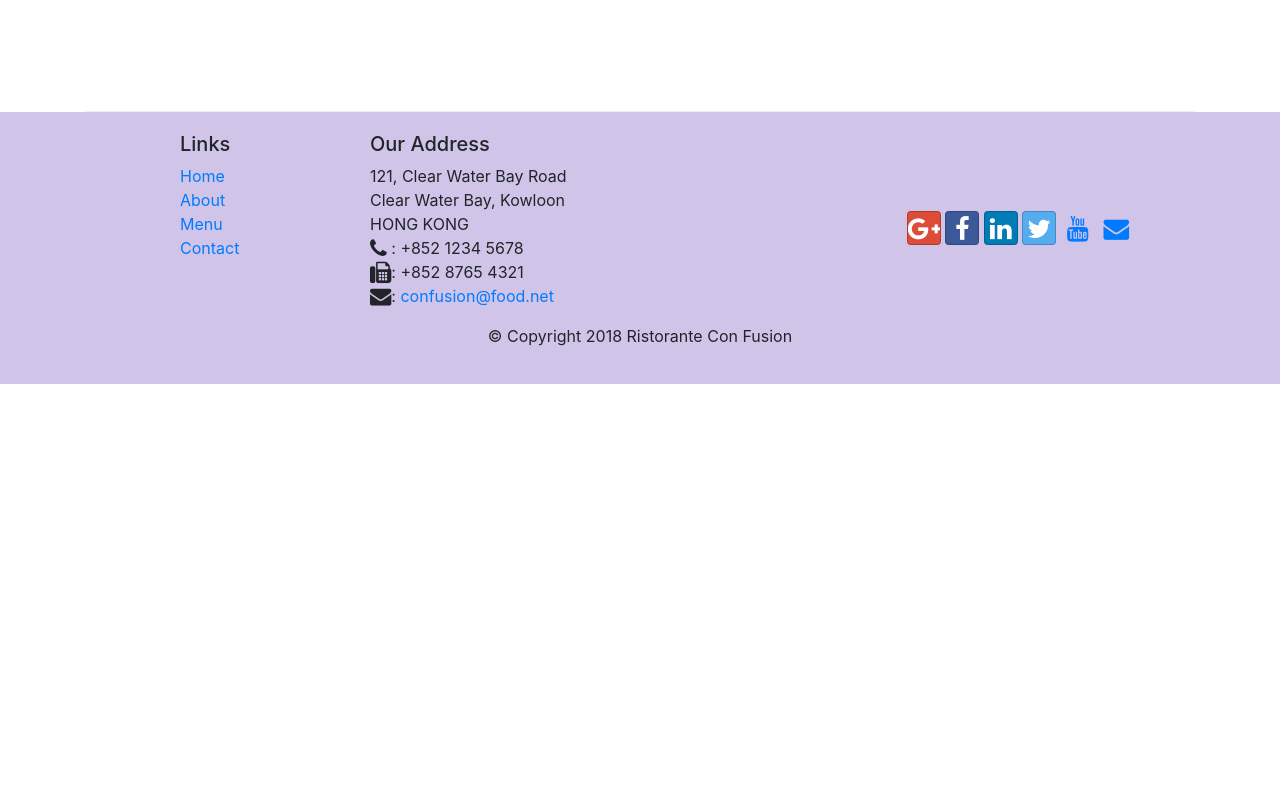
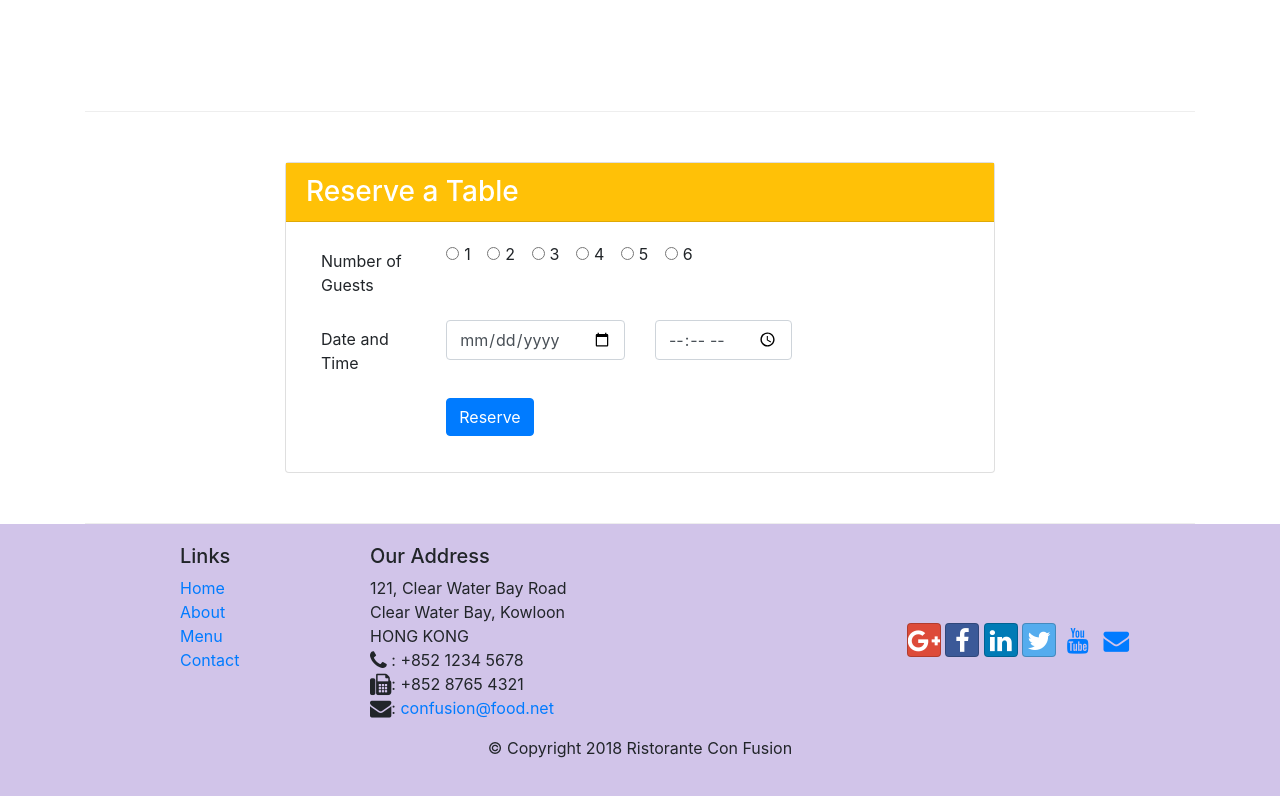
Before and after one commit to rishav10/bootstrap_coursera, a website: page index.html in a window 1280 px wide. Shown: the part 1422-2218 px from the top of the page. Before the commit the page ends 1806 px from the top, so only its background shows below. Drawn offline with nearby package versions, Linux system fonts and the light colour scheme.

Commit message:
2nd assignment

```diff
--- a/index.html
+++ b/index.html
@@ -43,9 +43,15 @@
                 <div class="col-12 col-sm align-self-center">
                     <img src="img/logo.png" class="img-fluid">
                 </div>
+                <div class="col-12 col-sm align-self-center">
+                    <a class="btn btn-warning btn-lg btn-block" href="#reserveTableForm" role="button">Reserve Table</a>
+                </div>
             </div>
+
         </div>
     </header>
+
+
 
     <div class="container">
         <div class="row row-content align-items-center">
@@ -73,8 +79,14 @@
                 <h3>This Month's Promotions</h3>
             </div>
             <div class="col col-sm col-md">
-                <h2>Weekend Grand Buffet</h2>
-                <p class="d-none d-sm-block">Featuring mouthwatering combinations with a choice of five different salads, six enticing appetizers, six main entrees and five choicest desserts. Free flowing bubbly and soft drinks. All for just $19.99 per person </p>
+                <div class="media">
+                    <div class="media-body">
+                        <h2 class="mt-0">Weekend Grand Buffet <span class="badge badge-danger">HOT</span></h2>
+                         <p class="d-none d-sm-block">Featuring mouthwatering combinations with a choice of five different salads, six enticing appetizers, six main entrees and five choicest desserts. Free flowing bubbly and soft drinks. All for just $19.99 per person </p>
+                    </div>
+                    <img class="d-flex mr-3 img-thumbnail align-self-center"
+                            src="img/buffet.png" alt="buffet">
+                </div>
             </div>
         </div>
 
@@ -94,6 +106,67 @@
                             whos-who in the culinary world, he specializes in
                             creating mouthwatering Indo-Italian fusion experiences.
                             </p>
+                    </div>
+                </div>
+            </div>
+        </div>
+
+        <div class="row row-content align-items-center">
+            <div class="col-12 col-md-8 offset-md-2 col-sm-6">
+
+                <div class="card">
+                    <a name="reserveTableForm"></a>
+                    <h3 class="card-header bg-warning text-white">Reserve a Table</h3>
+                    <div class="card-body">
+                        <div class="col-12 col-md-9">
+                            <form action="">
+                                <div class="form-group row">
+                                    <label for="NoOfGuests" class="col-md-3 col-form-label">Number of Guests</label>
+                                    <div class="col-md-9">
+                                        <div class="form-check form-check-inline">
+                                            <input class="form-check-input" type="radio" name="inlineRadioOptions" id="inlineRadio1" value="option1">
+                                            <label class="form-check-label" for="inlineRadio1">1</label>
+                                        </div>
+                                        <div class="form-check form-check-inline">
+                                            <input class="form-check-input" type="radio" name="inlineRadioOptions" id="inlineRadio2" value="option2">
+                                            <label class="form-check-label" for="inlineRadio2">2</label>
+                                        </div>
+                                        <div class="form-check form-check-inline">
+                                            <input class="form-check-input" type="radio" name="inlineRadioOptions" id="inlineRadio3" value="option3">
+                                            <label class="form-check-label" for="inlineRadio3">3</label>
+                                        </div>
+                                        <div class="form-check form-check-inline">
+                                            <input class="form-check-input" type="radio" name="inlineRadioOptions" id="inlineRadio4" value="option4">
+                                            <label class="form-check-label" for="inlineRadio4">4</label>
+                                        </div>
+                                        <div class="form-check form-check-inline">
+                                            <input class="form-check-input" type="radio" name="inlineRadioOptions" id="inlineRadio5" value="option5">
+                                            <label class="form-check-label" for="inlineRadio5">5</label>
+                                        </div>
+                                        <div class="form-check form-check-inline">
+                                            <input class="form-check-input" type="radio" name="inlineRadioOptions" id="inlineRadio6" value="option6">
+                                            <label class="form-check-label" for="inlineRadio6">6</label>
+                                        </div>
+
+                                    </div>
+                                </div>
+                                <div class="form-group row">
+                                    <label for="dateTime" class="col-12 col-md-3 col-form-label">Date and Time</label>
+                                    <div class="col-md-5 col-sm-12">
+                                        <input type="date" class="form-control" id="date" name="date" placeholder="Date">
+                                    </div>
+                                    <div class="col-md-4 col-sm-12">
+                                        <input type="time" class="form-control" id="time" name="time" placeholder="Time">
+                                    </div>
+                                </div>
+                                <div class="form-group row">
+                                    <div class="offset-md-3 col-md-10">
+                                        <button type="submit" class="btn btn-primary">Reserve</button>
+                                    </div>
+                                </div>
+
+                            </form>
+                        </div>
                     </div>
                 </div>
             </div>
```
